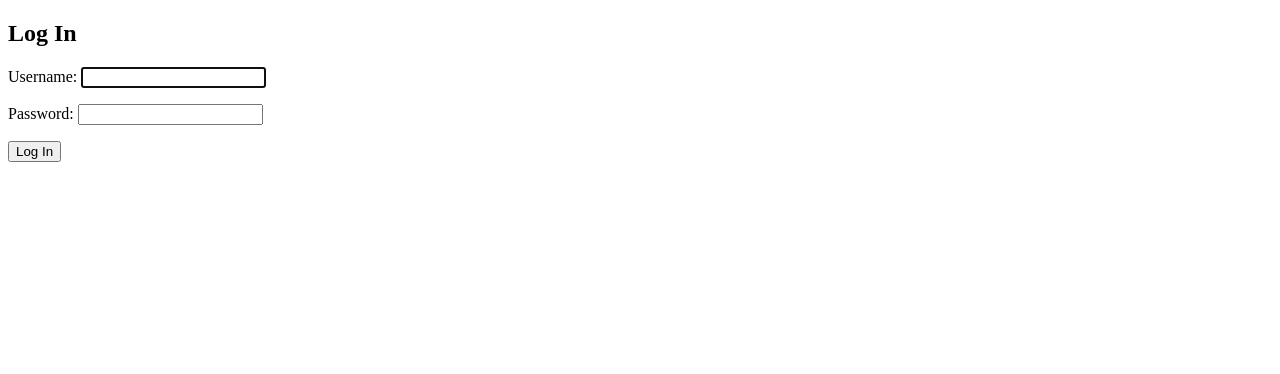
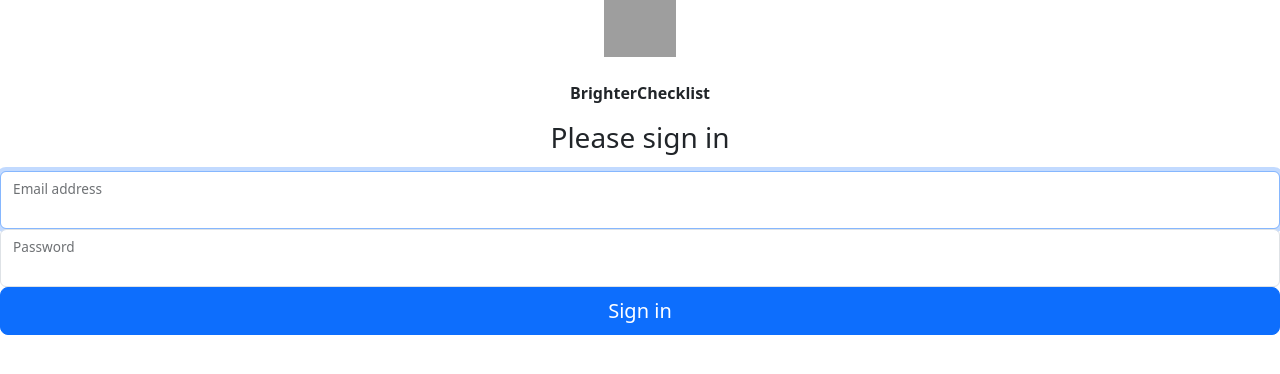
Before and after one commit to my443/brighterchecklist, a Django app: page /login/ in a window 1280 px wide. Shown: the top 374 px of the page. Run offline with Django 4.2, Linux system fonts and the light colour scheme; some libraries are stand-ins or nearby versions; grey boxes are pictures that could not be loaded.

Commit message:
Formatted the login page. Added logo. More.

```diff
--- a/brighterchecklist/templates/base.html
+++ b/brighterchecklist/templates/base.html
@@ -5,7 +5,7 @@
 <head>
     <meta charset="utf-8">
     <meta name="viewport" content="width=device-width, initial-scale=1.0, shrink-to-fit=no">
-    <title>Dashboard - Brand</title>
+    <title>BrighterChecklist</title>
 
     <script src="https://code.jquery.com/jquery-3.3.1.slim.min.js" integrity="sha384-q8i/X+965DzO0rT7abK41JStQIAqVgRVzpbzo5smXKp4YfRvH+8abtTE1Pi6jizo" crossorigin="anonymous"></script>
     <script src="https://cdn.jsdelivr.net/npm/popper.js@1.14.3/dist/umd/popper.min.js" integrity="sha384-ZMP7rVo3mIykV+2+9J3UJ46jBk0WLaUAdn689aCwoqbBJiSnjAK/l8WvCWPIPm49" crossorigin="anonymous"></script>
--- a/brighterchecklist/templates/registration/login.html
+++ b/brighterchecklist/templates/registration/login.html
@@ -1,11 +1,62 @@
+{% load static %}
 <!DOCTYPE html>
 <html lang="en">
 <head>
-    <meta charset="UTF-8">
-    <title>Title</title>
+    <meta charset="utf-8">
+    <meta name="viewport" content="width=device-width, initial-scale=1.0, shrink-to-fit=no">
+    <title>BrighterChecklist</title>
+
+    <script src="https://code.jquery.com/jquery-3.3.1.slim.min.js" integrity="sha384-q8i/X+965DzO0rT7abK41JStQIAqVgRVzpbzo5smXKp4YfRvH+8abtTE1Pi6jizo" crossorigin="anonymous"></script>
+    <script src="https://cdn.jsdelivr.net/npm/popper.js@1.14.3/dist/umd/popper.min.js" integrity="sha384-ZMP7rVo3mIykV+2+9J3UJ46jBk0WLaUAdn689aCwoqbBJiSnjAK/l8WvCWPIPm49" crossorigin="anonymous"></script>
+    <script src="https://cdn.jsdelivr.net/npm/bootstrap@4.1.3/dist/js/bootstrap.min.js" integrity="sha384-ChfqqxuZUCnJSK3+MXmPNIyE6ZbWh2IMqE241rYiqJxyMiZ6OW/JmZQ5stwEULTy" crossorigin="anonymous"></script>
+
+    <link rel="stylesheet" href="{% static 'assets/bootstrap/css/bootstrap.min.css' %}">
+    <link rel="stylesheet" href="{% static 'assets/css/login_css.css' %}">
+
+    <link rel="stylesheet" href="https://fonts.googleapis.com/css?family=Nunito:200,200i,300,300i,400,400i,600,600i,700,700i,800,800i,900,900i&amp;display=swap">
+    <link rel="stylesheet" href="{% static 'assets/fonts/fontawesome-all.min.css' %}">
+    <link rel="stylesheet" href="{% static 'assets/fonts/font-awesome.min.css' %}">
+    <link rel="stylesheet" href="{% static 'assets/fonts/fontawesome5-overrides.min.css' %}">
+    <script src="https://ajax.googleapis.com/ajax/libs/jquery/3.3.1/jquery.min.js"></script>
+
+
+    <script>
+    document.getElementsByName("username").className = "form-control";
+    </script>
 </head>
-<body>
+<body class="text-center">
 
+
+<main class="form-signin">
+  <form method="post">
+      {% csrf_token %}
+      <!-- sun colour: #007bff -->
+    <img class="mb-4" src="{% static 'assets/img/sun-blue.png' %}" alt="" width="72" height="57">
+      <p><b>BrighterChecklist</b></p>
+
+    <h1 class="h3 mb-3 fw-normal">Please sign in</h1>
+
+    <div class="form-floating">
+        {{ form.username }}
+      <!--<input type="text" class="form-control" id="floatingInput" placeholder="username">-->
+      <label for="{{form.username.id_for_label}}">Email address</label>
+    </div>
+    <div class="form-floating">
+        {{ form.password }}
+      <!--<input type="password" class="form-control" id="floatingPassword" placeholder="Password">-->
+      <label for="floatingPassword">Password</label>
+    </div>
+    <button class="w-100 btn btn-lg btn-primary" type="submit">Sign in</button>
+
+  </form>
+
+    <script>
+        document.getElementById("id_username").className = "form-control";
+        document.getElementById("id_password").className = "form-control";
+    </script>
+</main>
+
+<!--
 <h2>Log In</h2>
 <form method="post">
   {% csrf_token %}
@@ -14,3 +65,4 @@
 </form>
 </body>
 </html>
+-->
```
